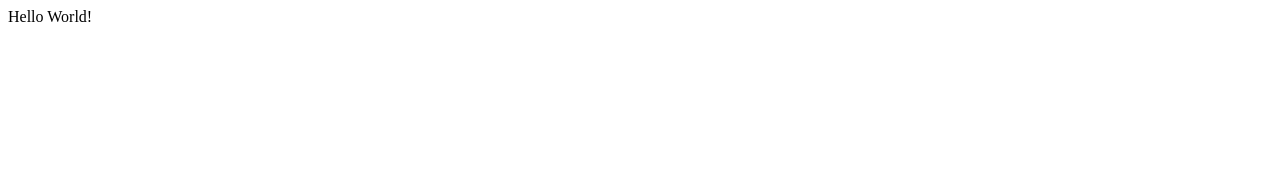
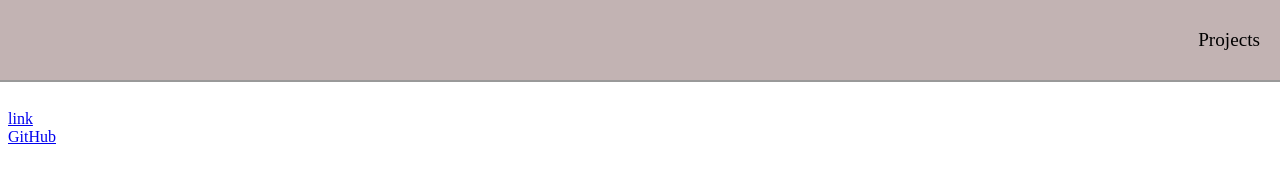
Before and after one commit to afizsavage/microverseUSTrials, a plain HTML site: page index.html in a window 1280 px wide. Drawn offline with Linux system fonts and the light colour scheme.

Commit message:
header added

```diff
--- a/css/style.css
+++ b/css/style.css
@@ -0,0 +1,41 @@
+.welcome-section {
+  display: flex;
+  flex-direction: column;
+  justify-content: center;
+  align-items: center;
+  width: 100%;
+  height: 100vh;
+  background-color: #000;
+  background-image: linear-gradient(62deg, #3a3d40 0%, #181719 100%);
+}
+
+#navbar {
+  display: flex;
+  justify-content: flex-end;
+  position: fixed;
+  align-items: center;
+  top: 0;
+  left: 0;
+  width: 100%;
+  height: 80px;
+  background: rgb(194, 179, 179);
+  box-shadow: 0 2px 0 rgba(0, 0, 0, 0.4);
+  z-index: 10;
+}
+
+#navbar a {
+  margin-right: 20px;
+  text-decoration: none;
+  font-size: larger;
+  color: #000;
+}
+
+#welcome-section {
+  width: 100%;
+  display: flex;
+  flex-direction: row;
+  justify-content: center;
+  font-size: x-large;
+  font-weight: 700;
+  color: #000;
+}
--- a/index.html
+++ b/index.html
@@ -21,7 +21,21 @@
     - The freeCodeCamp Team
 
     -->
-    Hello World!
+
+    <nav id="navbar">
+      <a href="#projects">Projects</a>
+    </nav>
+    <section id="welcome-section">
+      <h1>Welcome Text</h1>
+    </section>
+    <section id="projects">
+      <div class="project-tile">
+        <a href="https://github.com/afizsavage/microverseUSTrials">link</a>
+      </div>
+    </section>
+    <section>
+      <span><a href="https://github.com/afizsavage">GitHub</a></span>
+    </section>
     <script src="js/index.js"></script>
   </body>
 </html>
```
